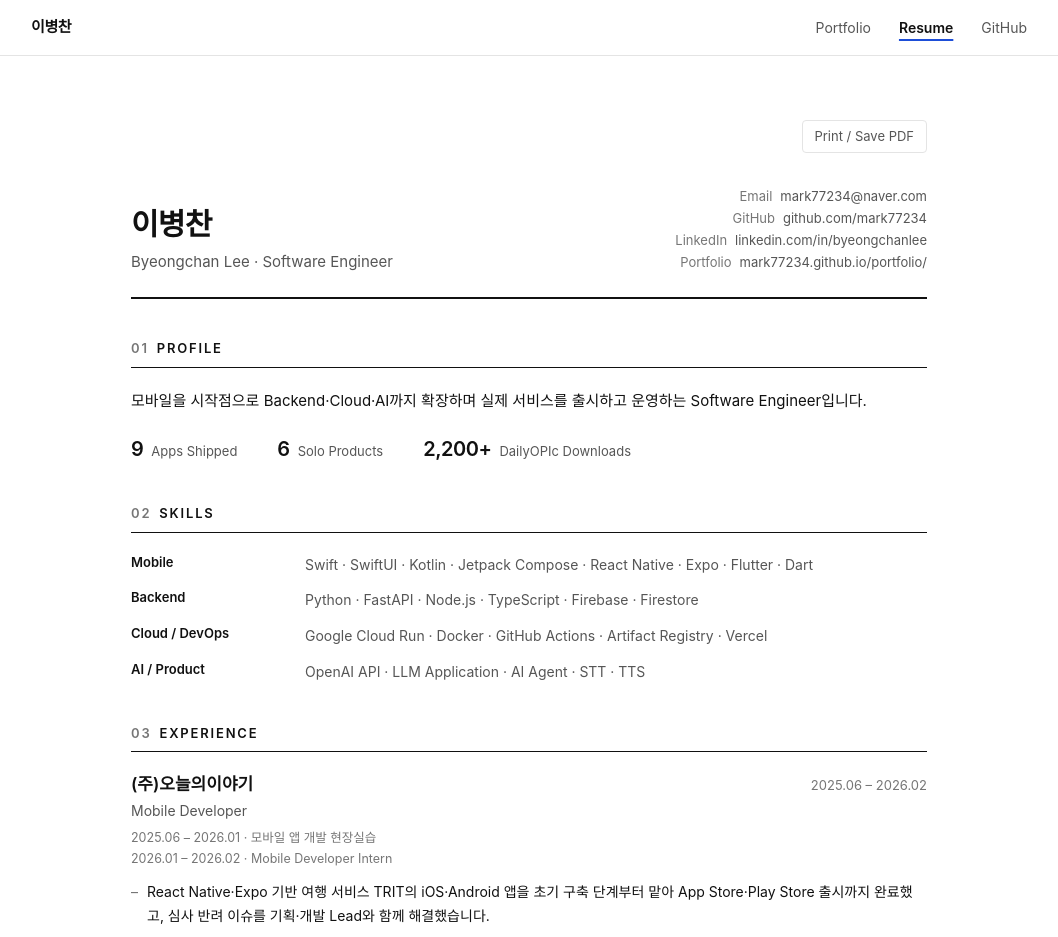
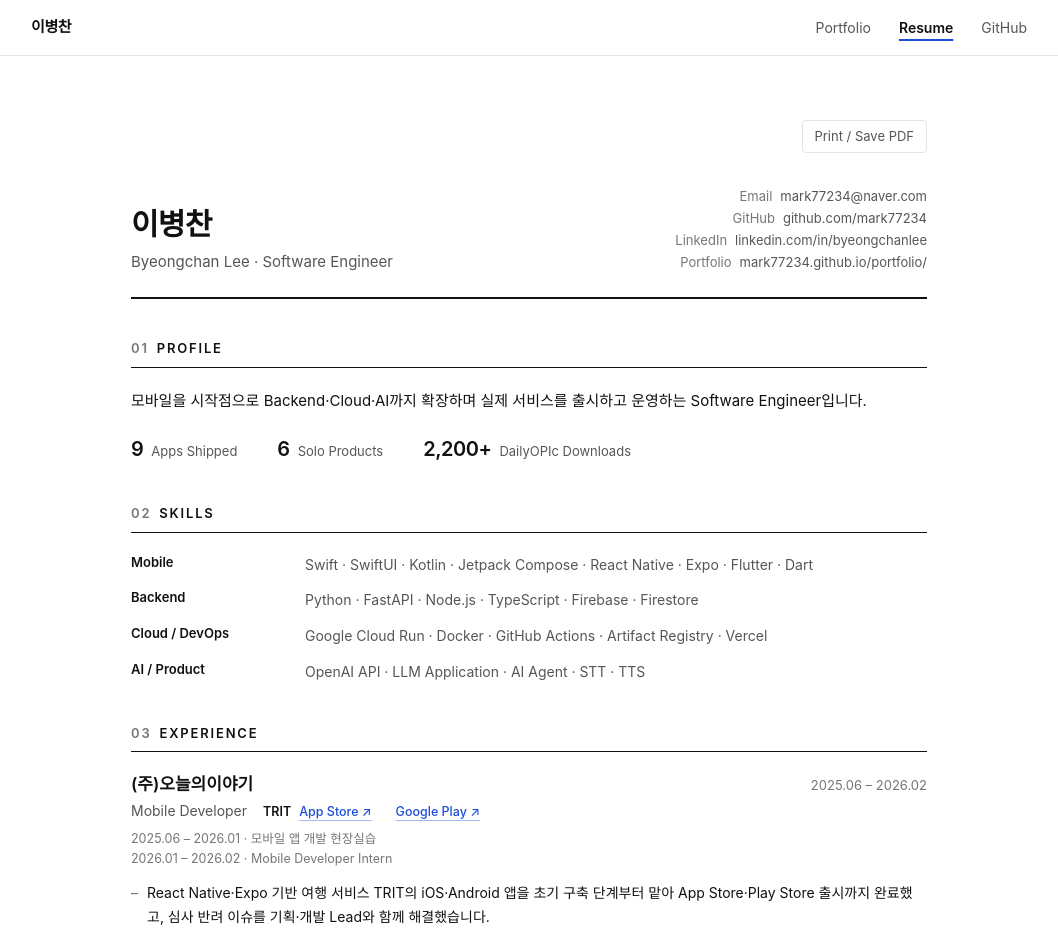
Before and after one commit to mark77234/mark77234.github.io, a Next.js app: page /resume in a window 1280 px wide. Shown: the top 937 px of the page, without its empty margins (111-1169 px from the left). Built offline with nearby package versions, Linux system fonts and the light colour scheme.

Commit message:
feat: 링크 적용

```diff
--- a/src/app/portfolio/[slug]/page.tsx
+++ b/src/app/portfolio/[slug]/page.tsx
@@ -3,6 +3,7 @@ import Link from "next/link";
 import { notFound } from "next/navigation";
 import CaseStudy from "@/components/CaseStudy";
 import PrintButton from "@/components/PrintButton";
+import ProjectLinks from "@/components/ProjectLinks";
 import { caseStudies, findCaseStudy } from "@/data/caseStudies";
 
 type Props = { params: Promise<{ slug: string }> };
@@ -42,7 +43,9 @@ export default async function CaseStudyPage({ params }: Props) {
 
       <CaseStudy study={study} />
 
-      <p className="no-print mt-16 border-t border-rule pt-6">
+      <div className="mt-16 border-t border-rule pt-6">
+        {study.links && <ProjectLinks links={{ ...study.links, caseStudy: undefined }} />}
+        <p className="no-print mt-3">
           <Link
             href="/portfolio/"
             className="text-[14px] text-muted underline-offset-4 hover:text-ink hover:underline"
@@ -51,5 +54,6 @@ export default async function CaseStudyPage({ params }: Props) {
           </Link>
         </p>
       </div>
+    </div>
   );
 }
--- a/src/app/resume/page.tsx
+++ b/src/app/resume/page.tsx
@@ -1,5 +1,6 @@
 import type { Metadata } from "next";
 import PrintButton from "@/components/PrintButton";
+import ProjectLinks from "@/components/ProjectLinks";
 import SectionHeading from "@/components/SectionHeading";
 import { profile } from "@/data/profile";
 import { skills } from "@/data/skills";
@@ -99,7 +100,16 @@ export default function ResumePage() {
                 <h3 className="text-[17px] font-semibold">{exp.company}</h3>
                 <span className="text-[13px] text-faint">{exp.period}</span>
               </div>
-              <p className="mt-0.5 text-[14px] text-muted">{exp.role}</p>
+              <div className="mt-0.5 flex flex-wrap items-baseline gap-x-4 gap-y-1">
+                <p className="text-[14px] text-muted">{exp.role}</p>
+                {/* 출시한 서비스 스토어 링크. 줄을 늘리지 않도록 role 옆에 붙인다. */}
+                {exp.service && (
+                  <span className="flex flex-wrap items-baseline gap-x-2">
+                    <span className="text-[12.5px] font-semibold">{exp.service.name}</span>
+                    <ProjectLinks links={exp.service.links} compact />
+                  </span>
+                )}
+              </div>
 
               {exp.terms && (
                 <ul className="mt-2 space-y-0.5 text-[12.5px] text-faint">
--- a/src/components/CaseStudy.tsx
+++ b/src/components/CaseStudy.tsx
@@ -1,4 +1,5 @@
 import Image from "next/image";
+import ProjectLinks from "@/components/ProjectLinks";
 import type {
   Block,
   CaseStudy as CaseStudyType,
@@ -278,6 +279,13 @@ export default function CaseStudy({ study }: { study: CaseStudyType }) {
 
       {study.cover && <ProjectCover cover={study.cover} />}
 
+      {/* 상세 페이지에서는 이미 Case Study 안이므로 실제 서비스 링크만 노출한다. */}
+      {study.links && (
+        <div className="mt-6">
+          <ProjectLinks links={{ ...study.links, caseStudy: undefined }} />
+        </div>
+      )}
+
       <div className="mt-10 space-y-10 print:mt-6 print:space-y-6">
         {study.sections.map((section) => (
           <section key={section.heading} className="print-keep">
--- /dev/null
+++ b/src/components/ProjectLinks.tsx
@@ -0,0 +1,77 @@
+import Link from "next/link";
+import { SITE_URL } from "@/data/profile";
+import type { ProjectLinks as Links } from "@/data/caseStudies";
+
+/**
+ * 실제 서비스 링크가 먼저, 내부 Case Study가 나중.
+ * 외부 서비스는 Primary External Action, Case Study는 Secondary Navigation으로 구분한다.
+ */
+const cta: { key: keyof Links; label: string; printLabel: string }[] = [
+  { key: "appStore", label: "App Store ↗", printLabel: "App Store" },
+  { key: "playStore", label: "Google Play ↗", printLabel: "Google Play" },
+  { key: "live", label: "Live Demo ↗", printLabel: "Live Demo" },
+  { key: "caseStudy", label: "View Case Study →", printLabel: "Case Study" },
+];
+
+/** 인쇄본에서 읽을 수 있도록 href를 그대로 풀어 쓴다. percent-encoding만 되돌린다. */
+function readableUrl(href: string) {
+  const absolute = href.startsWith("http") ? href : `${SITE_URL}${href}`;
+  return decodeURI(absolute).replace(/^https?:\/\//, "");
+}
+
+export default function ProjectLinks({
+  links,
+  compact = false,
+}: {
+  links: Links;
+  /** Resume처럼 본문 글자가 작은 곳에서 사용 */
+  compact?: boolean;
+}) {
+  const items = cta.filter((item) => links[item.key]);
+  if (items.length === 0) return null;
+
+  return (
+    <ul
+      className={`flex flex-wrap items-baseline gap-x-6 gap-y-2 ${
+        compact ? "text-[12.5px]" : "text-[14px] print:block"
+      }`}
+    >
+      {items.map((item) => {
+        const href = links[item.key] as string;
+        const isCaseStudy = item.key === "caseStudy";
+        const className = isCaseStudy
+          ? "text-muted underline-offset-4 hover:text-ink hover:underline"
+          : "font-medium text-accent underline decoration-accent/40 underline-offset-4 hover:decoration-accent";
+
+        const content = (
+          <>
+            <span className="print:hidden">{item.label}</span>
+            {/* compact은 지면이 좁아 URL을 펼치지 않고 hyperlink만 유지한다. */}
+            <span className="hidden print:inline">
+              {compact ? item.printLabel : `${item.printLabel} · ${readableUrl(href)}`}
+            </span>
+          </>
+        );
+
+        return (
+          <li key={item.key} className="print:mt-0.5">
+            {isCaseStudy ? (
+              <Link href={href} className={className}>
+                {content}
+              </Link>
+            ) : (
+              <a
+                href={href}
+                target="_blank"
+                rel="noopener noreferrer"
+                className={className}
+              >
+                {content}
+              </a>
+            )}
+          </li>
+        );
+      })}
+    </ul>
+  );
+}
--- a/src/data/caseStudies.ts
+++ b/src/data/caseStudies.ts
@@ -33,6 +33,14 @@ export type CaseSection = {
   blocks: Block[];
 };
 
+/** 프로젝트에 연결할 링크. 없는 필드는 생략한다. */
+export type ProjectLinks = {
+  caseStudy?: string;
+  appStore?: string;
+  playStore?: string;
+  live?: string;
+};
+
 export type CaseStudy = {
   slug: string;
   index: string;
@@ -44,6 +52,7 @@ export type CaseStudy = {
   stack: string[];
   /** 서비스 공식 대표 이미지. Intro 바로 다음에 가장 먼저 노출한다. */
   cover?: Screenshot;
+  links?: ProjectLinks;
   sections: CaseSection[];
 };
 
@@ -75,6 +84,10 @@ export const caseStudies: CaseStudy[] = [
       width: 1672,
       height: 941,
       title: "DailyOPIc",
+    },
+    links: {
+      caseStudy: "/portfolio/dailyopic/",
+      appStore: "https://apps.apple.com/us/app/daily-opic/id6756842982",
     },
     sections: [
       {
@@ -361,6 +374,11 @@ export const caseStudies: CaseStudy[] = [
       height: 3000,
       title: "KillingPart",
     },
+    links: {
+      caseStudy: "/portfolio/killingpart/",
+      appStore:
+        "https://apps.apple.com/us/app/%ED%82%AC%EB%A7%81%ED%8C%8C%ED%8A%B8-killingpart/id6758883638",
+    },
     sections: [
       {
         heading: "Overview",
@@ -580,6 +598,10 @@ export const caseStudies: CaseStudy[] = [
       height: 1137,
       title: "부가가치",
     },
+    links: {
+      caseStudy: "/portfolio/dive/",
+      live: "https://bugagachi.vercel.app/",
+    },
     sections: [
       {
         heading: "Overview",
--- a/src/data/experience.ts
+++ b/src/data/experience.ts
@@ -1,3 +1,5 @@
+import type { ProjectLinks } from "@/data/caseStudies";
+
 export type Experience = {
   company: string;
   role: string;
@@ -6,6 +8,8 @@ export type Experience = {
   terms?: { period: string; title: string }[];
   stack: string[];
   bullets: string[];
+  /** 재직 중 출시한 서비스의 공개 스토어 링크 */
+  service?: { name: string; links: ProjectLinks };
 };
 
 export const experiences: Experience[] = [
@@ -23,6 +27,14 @@ export const experiences: Experience[] = [
       "사용자 역할별 마이페이지, Google Maps 기반 250+ 장소 표시와 clustering·zoom level 처리, TMAP 도보·대중교통·자동차 길찾기 등 웹 서비스의 핵심 기능을 모바일 환경에 맞게 구현했습니다.",
       "출시 이후 실서비스를 운영하며, 검증 주기를 늦추던 수동 빌드·배포를 GitHub Actions 기반 iOS·Android CI/CD로 전환해 TestFlight·Android 내부 테스트 배포를 자동화했습니다.",
     ],
+    service: {
+      name: "TRIT",
+      links: {
+        appStore: "https://apps.apple.com/kr/app/trit-korea-travel-platform/id6754618596",
+        playStore:
+          "https://play.google.com/store/apps/details?id=com.todaysquare.trit&hl=ko",
+      },
+    },
   },
   {
     company: "(주)태성환경연구소",
--- a/src/data/sideProjects.ts
+++ b/src/data/sideProjects.ts
@@ -1,4 +1,4 @@
-import type { Screenshot } from "@/data/caseStudies";
+import type { ProjectLinks, Screenshot } from "@/data/caseStudies";
 
 /**
  * 메인 Case Study보다 짧게 소개하는 프로젝트.
@@ -11,6 +11,8 @@ export type SideProject = {
   role: string;
   stack: string[];
   cover: Screenshot;
+  /** 공개된 링크가 있는 프로젝트만 채운다. */
+  links?: ProjectLinks;
   description: string;
   highlights: string[];
   results?: string[];
@@ -52,6 +54,10 @@ export const sideProjects: SideProject[] = [
       height: 941,
       title: "카공어디?",
     },
+    links: {
+      appStore:
+        "https://apps.apple.com/us/app/%EC%B9%B4%EA%B3%B5%EC%96%B4%EB%94%94/id6763051416",
+    },
     description:
       "지도 앱은 카페 위치는 알려주지만 공부하기 좋은지, 가격은 얼마인지는 직접 가보기 전까지 알기 어려웠습니다. 카페를 찾는 서비스가 아니라 어디로 갈지 결정하는 것을 돕는 iOS 서비스로 만들었습니다.",
     highlights: [
@@ -75,6 +81,10 @@ export const sideProjects: SideProject[] = [
       height: 941,
       title: "축제어디?",
     },
+    links: {
+      appStore:
+        "https://apps.apple.com/us/app/%EC%B6%95%EC%A0%9C%EC%96%B4%EB%94%94/id6762603640",
+    },
     description:
       "축제에 가고 싶을 때 가장 먼저 열어보는 앱을 목표로, 전국 축제를 지도 위에서 탐색하는 서비스입니다. 2026 관광데이터 활용 공모전을 준비하며 iPhone과 Apple Watch 앱을 출시했습니다.",
     highlights: [
```
Also changed, not shown: src/app/portfolio/page.tsx (+12 -22 lines). Lines whose indentation alone changed are shown as unchanged.
